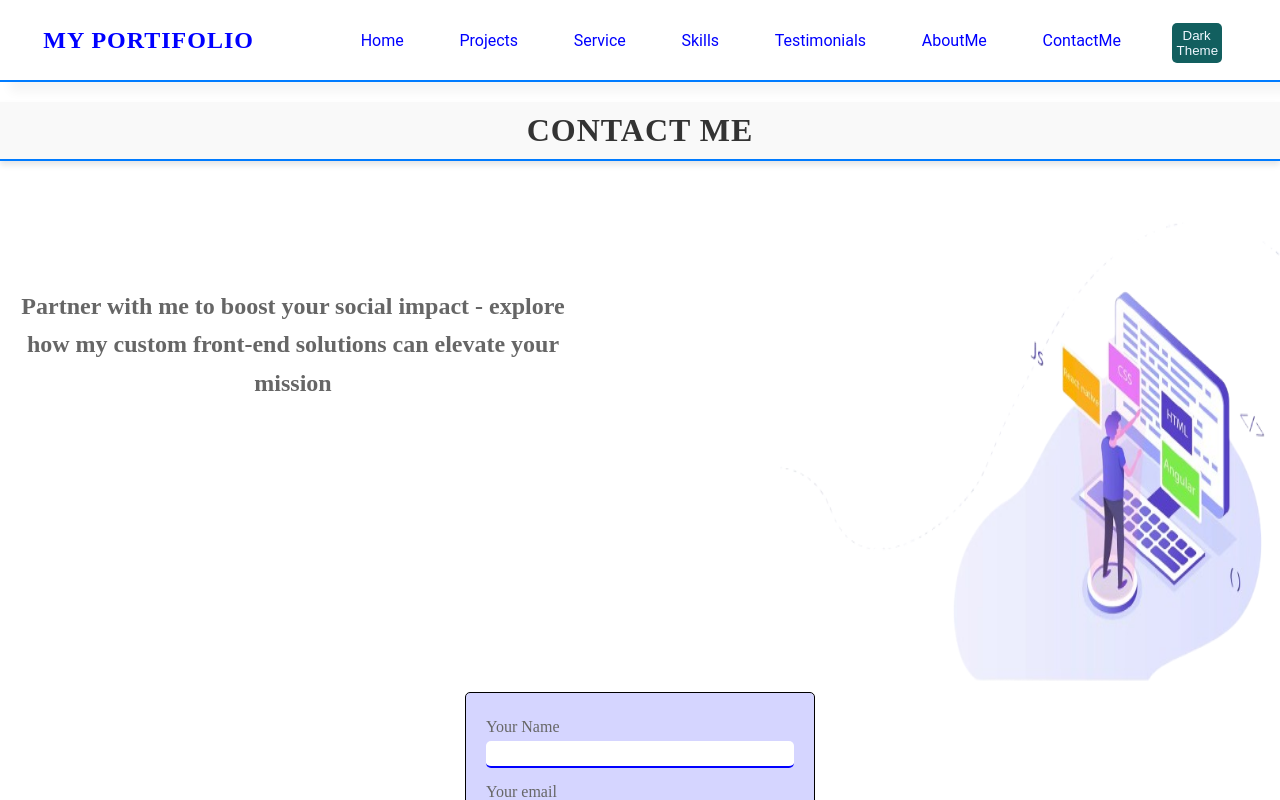
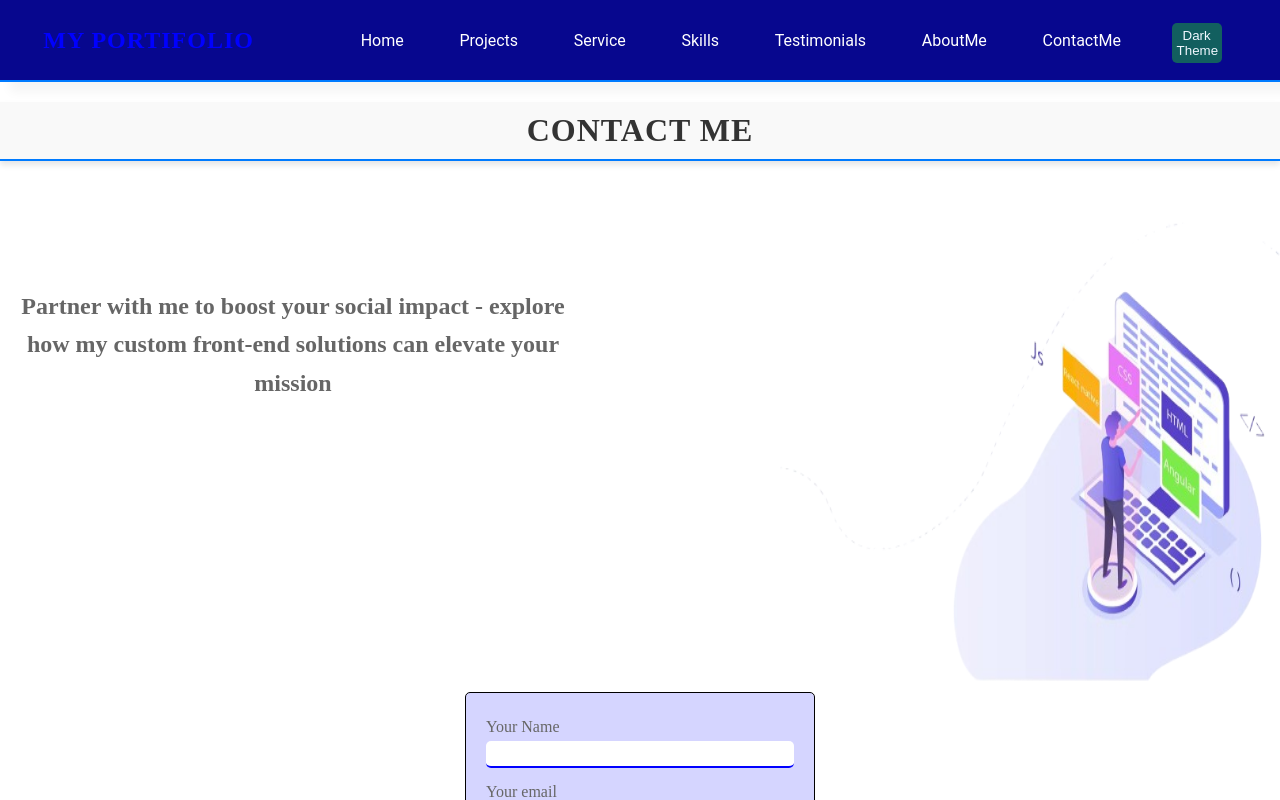
Before and after one commit to injifann/myportfolio, a React (Vite) app: page /contact-me in a window 1280 px wide. Shown: the top 800 px of the page. Built offline with nearby package versions, Linux system fonts and the light colour scheme.

Commit message:
navigation bar background color changed

```diff
--- a/src/App.css
+++ b/src/App.css
@@ -11,7 +11,8 @@
   --SECTIONHEADERBGCOLOR: #f9f9f9;
   --CARDHEADERCOLOR: #000;
   --LINKCOLOR:#0000ff;
-  --LINKHOVERCOLOR:blueviolet;
+  --NAV-MENU:white;
+  --LINKHOVERCOLOR:yellow;
   --TEXTCOLOR:#666;
   --SECONDARYBGCOLOR:#f9f9f9;
   --SKILLCOLOR:#007BFF;
--- a/src/assets/Style/header.css
+++ b/src/assets/Style/header.css
@@ -3,7 +3,7 @@ styling header element.
  general style
  */
   .header{
-  background-color:inherit;
+  background-color:rgb(7, 7, 142);
   width:100%;
   top:0;
   box-shadow: 10px 10px 10px var(--SHADOW);
@@ -40,7 +40,7 @@ styling header element.
   }
 
   nav ul li a {
-    color: var(--LINKCOLOR);
+    color: var(--NAV-MENU);
     text-decoration: none;
     font-family: 'Roboto', sans-serif;
     font-size: 16px;
```
Also changed, not shown: 1 other file (tests, documents, lock files or other folders).
